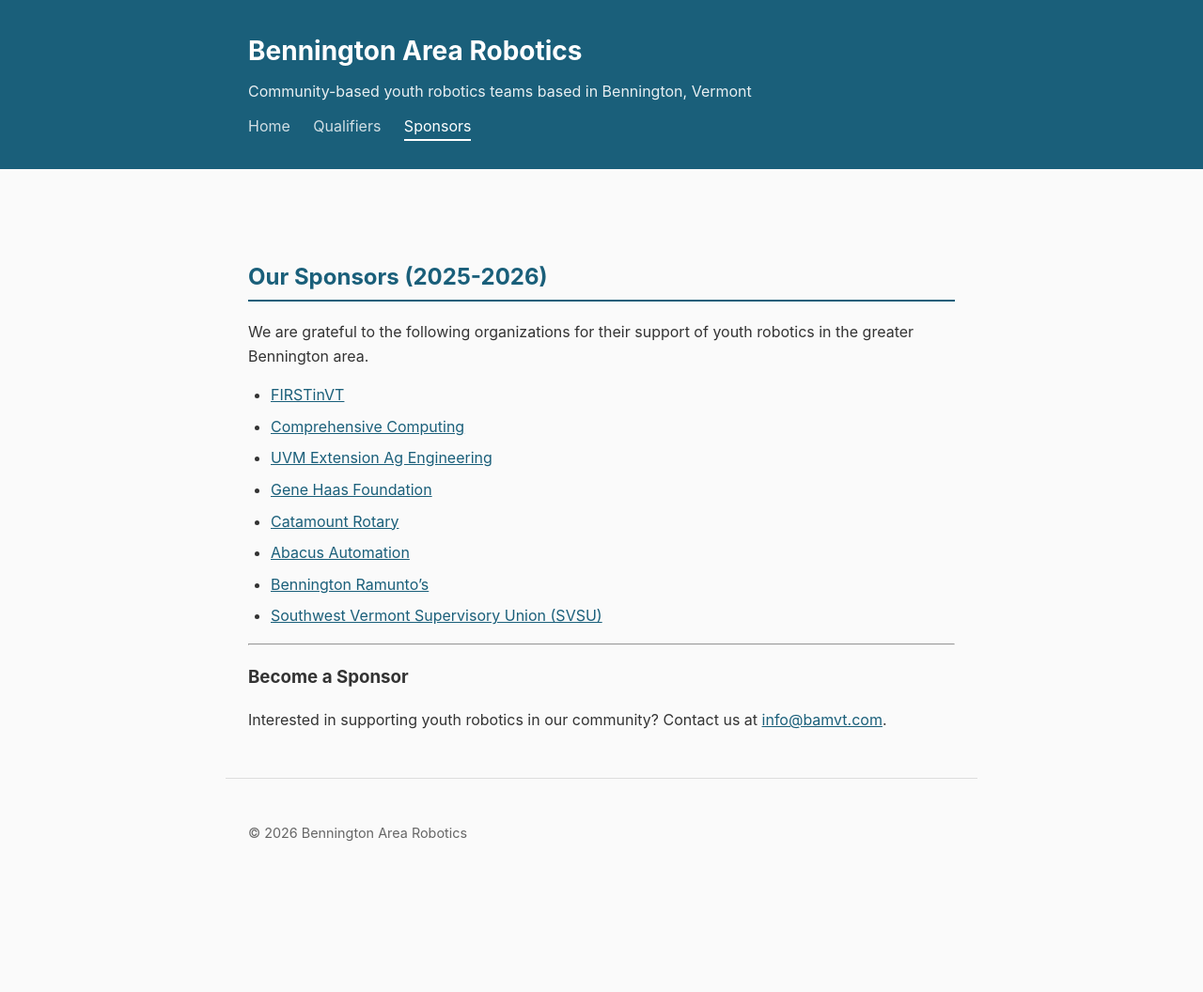
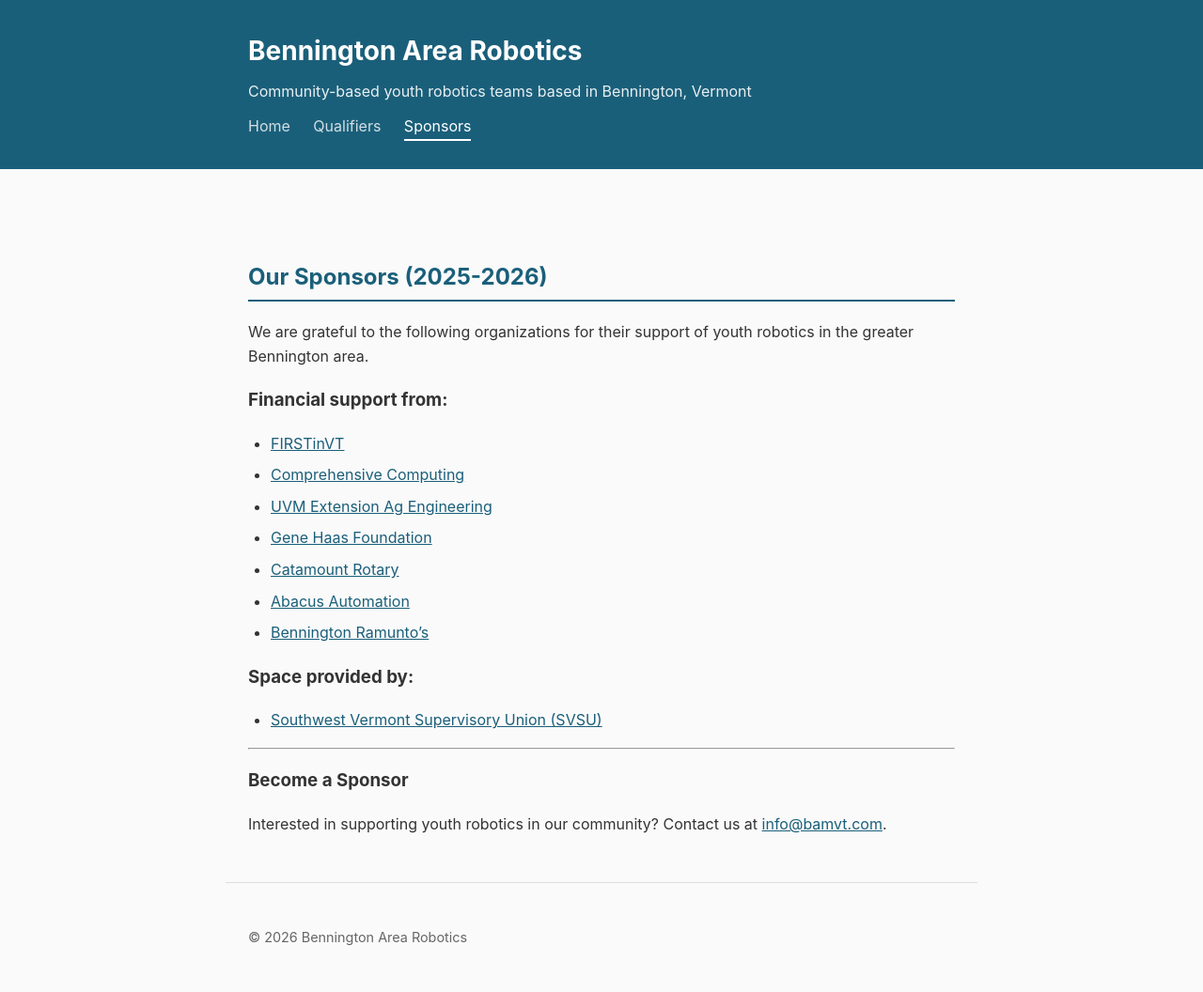
Before and after one commit to bennington-area-robotics/bennington-area-robotics.github.io, a Jekyll site: the page built from sponsors.md, in a window 1280 px wide. Shown: the whole page at 94% size. Built offline with Jekyll 4.4.1, drawn with Linux system fonts in a browser that asks for light colours; before the commit the page ends 945 px from its top, so only the background shows below that.

Commit message:
distinguishing different kinds of sponsors

```diff
--- a/sponsors.md
+++ b/sponsors.md
@@ -7,6 +7,8 @@ title: Sponsors
 
 We are grateful to the following organizations for their support of youth robotics in the greater Bennington area.
 
+### Financial support from:
+
 - [FIRSTinVT](https://www.firstinvermont.org/)
 - [Comprehensive Computing](https://www.comprehensive-computing.com/)
 - [UVM Extension Ag Engineering](https://blog.uvm.edu/cwcallah/)
@@ -14,6 +16,9 @@ We are grateful to the following organizations for their support of youth roboti
 - [Catamount Rotary](https://portal.clubrunner.ca/2912)
 - [Abacus Automation](https://abacusautomation.com/)
 - [Bennington Ramunto's](https://ramuntos.com/bennington-vt/)
+
+### Space provided by:
+
 - [Southwest Vermont Supervisory Union (SVSU)](https://www.svsu.org/)
 
 ---
```
